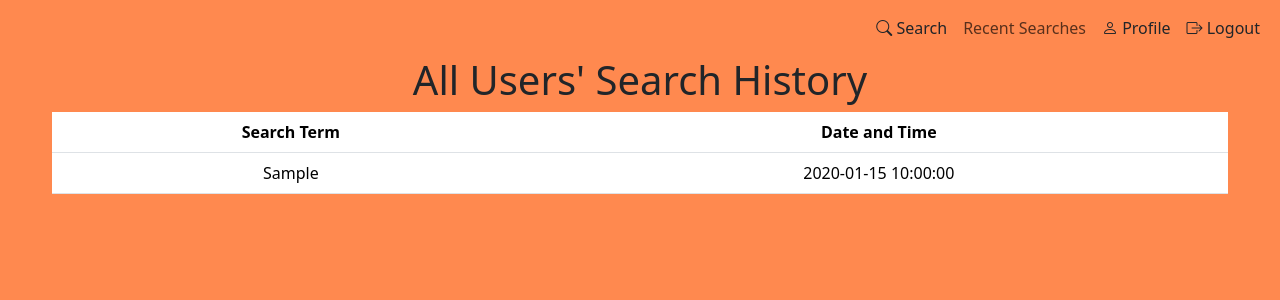
After one commit to MohammadOsama15/EarlyBird, a Flask app: page /search_history in a window 1280 px wide. The commit adds this page. Shown: the top 300 px of the page. Run offline with Flask 3, Linux system fonts and the light colour scheme; a user stored in the database is signed in; tables that the repository leaves empty hold one stand-in row (values such as "Sample post"); parts of the project's set-up code (start-up, migrations or seed data) failed here and were passed over; some libraries are stand-ins or nearby versions.

Commit message:
added a Recent Searches tab, where you can see all users searches

```diff
--- a/earlybird/main.py
+++ b/earlybird/main.py
@@ -17,6 +17,7 @@ from .db_functions import delete_titles
 from .db_functions import get_profile
 from .db_functions import update_password
 from .db_functions import update_profile
+from .models import Timestamp
 from datetime import timedelta
 from werkzeug.security import generate_password_hash, check_password_hash
 import datetime
@@ -45,6 +46,19 @@ def index():
         return redirect(url_for('main.search'))
     return render_template("index.html")
 
+@main.route('/search_history')
+@login_required
+def search_history():
+    search_history_data = Timestamp.query.order_by(Timestamp.time.desc()).all()
+    unique_search_history_data = []
+    seen_search_terms = set()
+
+    for search in search_history_data:
+        if search.search_term not in seen_search_terms:
+            unique_search_history_data.append(search)
+            seen_search_terms.add(search.search_term)
+
+    return render_template("search_history.html", search_history=unique_search_history_data)
 
 @main.route('/profile', methods=['GET', 'POST'])
 @login_required
--- a/earlybird/templates/base.html
+++ b/earlybird/templates/base.html
@@ -49,6 +49,11 @@
                     <i class="bi bi-search"></i>
                     Search
                   </a>
+                </li>
+                {% endif %}
+                {% if current_user.is_authenticated %}
+                <li class="nav-item">
+                  <a class="nav-link" href="{{ url_for('main.search_history') }}">Recent Searches</a>
                 </li>
                 {% endif %}
                 {% if current_user.is_authenticated %}
--- /dev/null
+++ b/earlybird/templates/search_history.html
@@ -0,0 +1,21 @@
+{% extends "base.html" %}
+
+{% block content %}
+    <h1>All Users' Search History</h1>
+    <table class="table">
+        <thead>
+            <tr>
+                <th>Search Term</th>
+                <th>Date and Time</th>
+            </tr>
+        </thead>
+        <tbody>
+            {% for search in search_history %}
+                <tr>
+                    <td>{{ search.search_term }}</td>
+                    <td>{{ search.time.strftime('%Y-%m-%d %H:%M:%S') }}</td>
+                </tr>
+            {% endfor %}
+        </tbody>
+    </table>
+{% endblock %}
```
